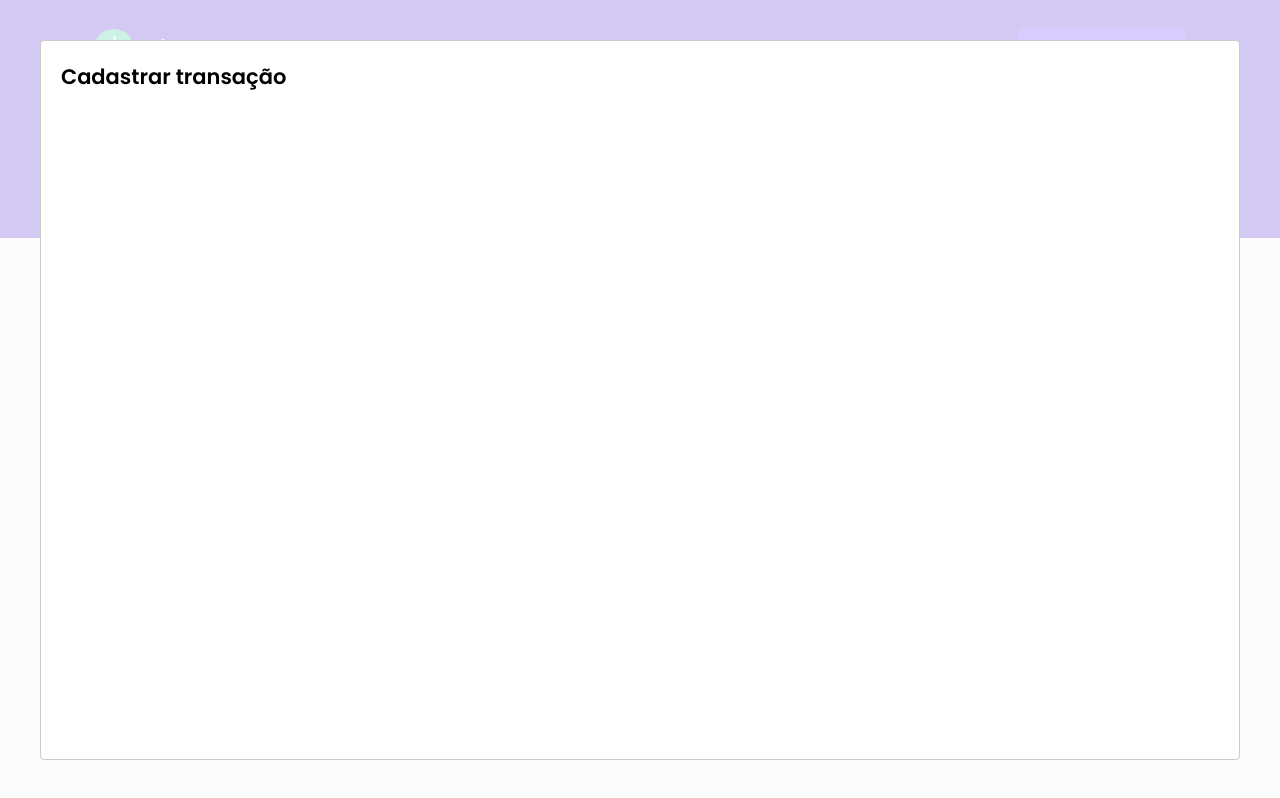
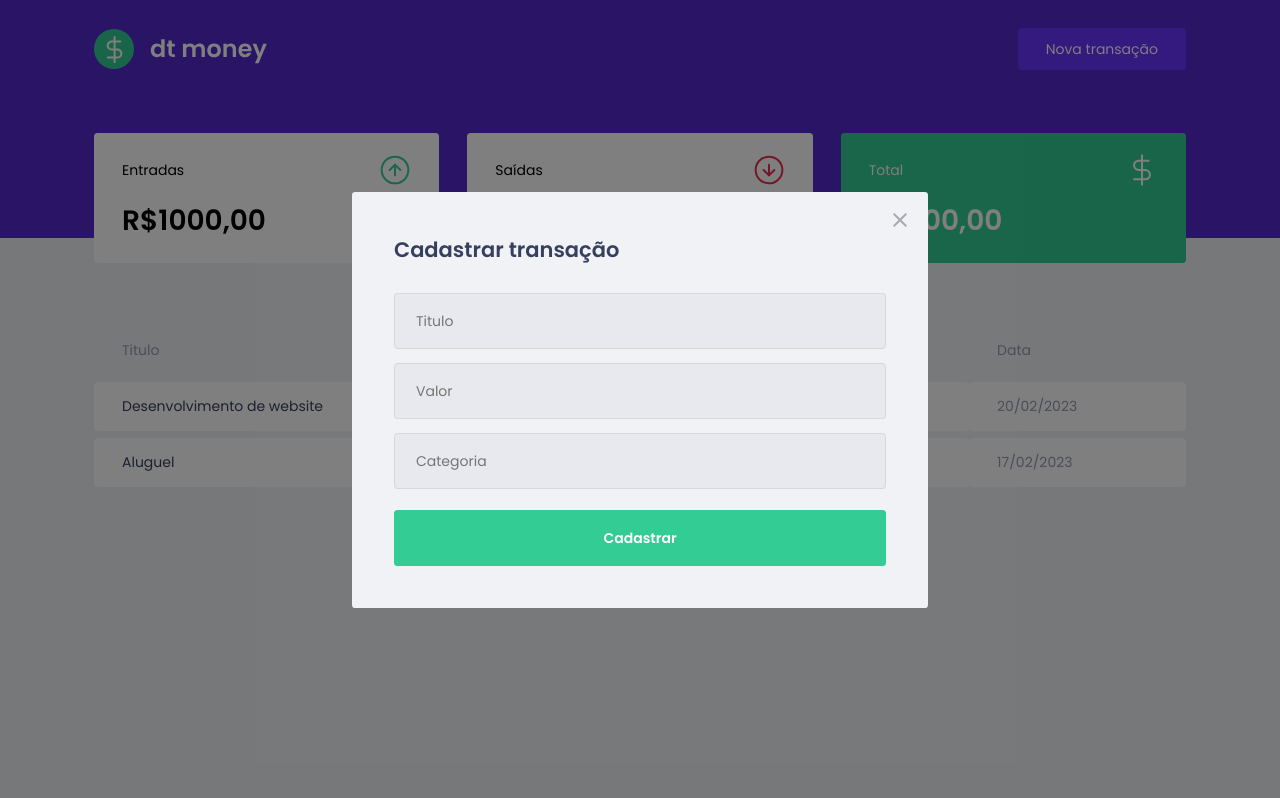
Before and after one commit to gustavomghisi7/dtmoney, a React (Create React App) app: page / in a window 1280 px wide. Both pictures are taken after a click on the button "Nova transação". Built offline with nearby package versions, Linux system fonts and the light colour scheme; no server answers; a web font is replaced by a local one; what miragejs would draw is missing.

Commit message:
modal structure and style

```diff
--- a/src/components/NewTransactionModal/index.tsx
+++ b/src/components/NewTransactionModal/index.tsx
@@ -1,4 +1,7 @@
 import Modal from 'react-modal';
+
+import { Container } from './styles';
+import closeImg from '../../assets/close.svg';
 
 interface NewTransactionModalProps {
     isOpen: boolean;
@@ -10,8 +13,38 @@ export function NewTransactionModal({ isOpen, onRequestClose }: NewTransactionMo
         <Modal
             isOpen={isOpen}
             onRequestClose={onRequestClose}
+            overlayClassName="react-modal-overlay"
+            className="react-modal-content"
         >
-            <h2>Cadastrar transação</h2>
+            <button
+                type="button"
+                onClick={onRequestClose}
+                className="react-modal-close"
+            >
+                <img src={closeImg} alt="Fechar modal" />
+            </button>
+
+            <Container>
+                <h2>Cadastrar transação</h2>
+
+                <input
+                    placeholder="Titulo"
+                />
+
+                <input
+                    type="number"
+                    placeholder="Valor"
+                />
+
+                <input
+                    placeholder="Categoria"
+                />
+
+                <button type="submit">
+                    Cadastrar
+                </button>
+
+            </Container>
         </Modal>
     );
 }
--- a/src/components/NewTransactionModal/styles.ts
+++ b/src/components/NewTransactionModal/styles.ts
@@ -1,3 +1,49 @@
 import styled from "styled-components";
 
-export const Container = styled.div``;
+export const Container = styled.form`
+    h2 {
+        color: var(--text-title);
+        font-size: 1.5rem;
+        margin-bottom: 2rem;
+    }
+
+    input {
+        width: 100%;
+        padding: 0 1.5rem;
+        height: 4rem;
+        border-radius: 0.25rem;
+
+        border: 1px solid #D7D7D7;
+        background: #E7E9EE;
+
+        font-weight: 400;
+        font-size: 1rem;
+
+        &:placeholder {
+            color: var(--text-body);
+        }
+
+        & + input {
+            margin-top: 1rem;
+        }
+    }
+
+    button[type="submit"] {
+        width: 100%;
+        padding: 0 1.5rem;
+        height: 4rem;
+        background: var(--green);
+        color: #FFF;
+        border-radius: 0.25rem;
+        border: 0;
+        font-size: 1rem;
+        margin-top: 1.5rem;
+        font-weight: 600;
+
+        transition: filter 0.2s;
+
+        &:hover {
+            filter: brightness(0.9)
+        }
+    }
+`;
--- a/src/styles/global.ts
+++ b/src/styles/global.ts
@@ -54,4 +54,41 @@ export const GlobalStyle = createGlobalStyle`
         opacity: 0.6;
         cursor: not-allowed;
     }
+
+    .react-modal-overlay {
+        background: rgba(0, 0, 0, 0.5);
+
+        position: fixed;
+        top: 0;
+        bottom: 0;
+        right: 0;
+        left: 0;
+
+        display: flex;
+        align-items: center;
+        justify-content: center;
+    }
+
+    .react-modal-content {
+        width: 100%;
+        max-width: 576px;
+        background: var(--background);
+        padding: 3rem;
+        position: relative;
+        border-radius: 0.24rem;
+    }
+
+    .react-modal-close {
+        position: absolute;
+        right: 1.5rem;
+        top: 1.5rem;
+        border: 0;
+        background: transparent;
+
+        transition: filter 0.2s;
+
+        &:hover {
+            filter: brightness(0.8);
+        }
+    }
 `
```
